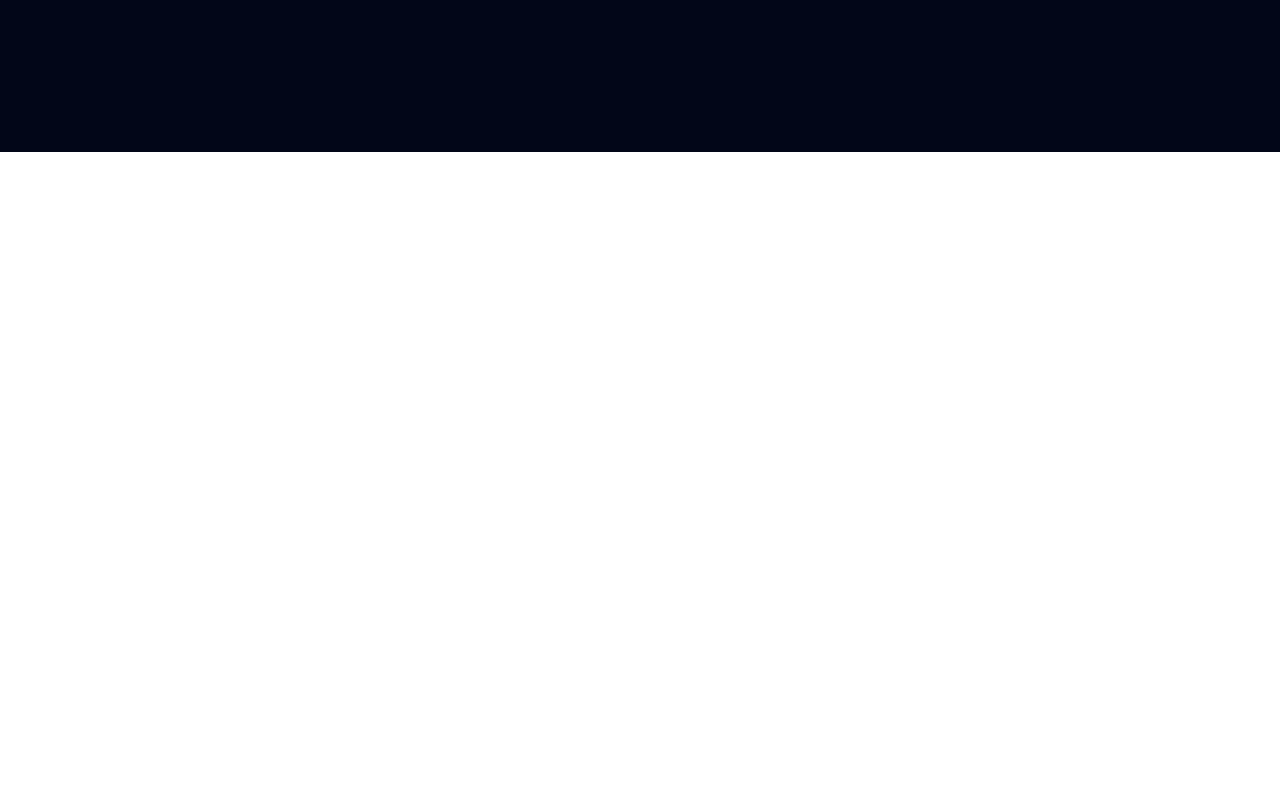
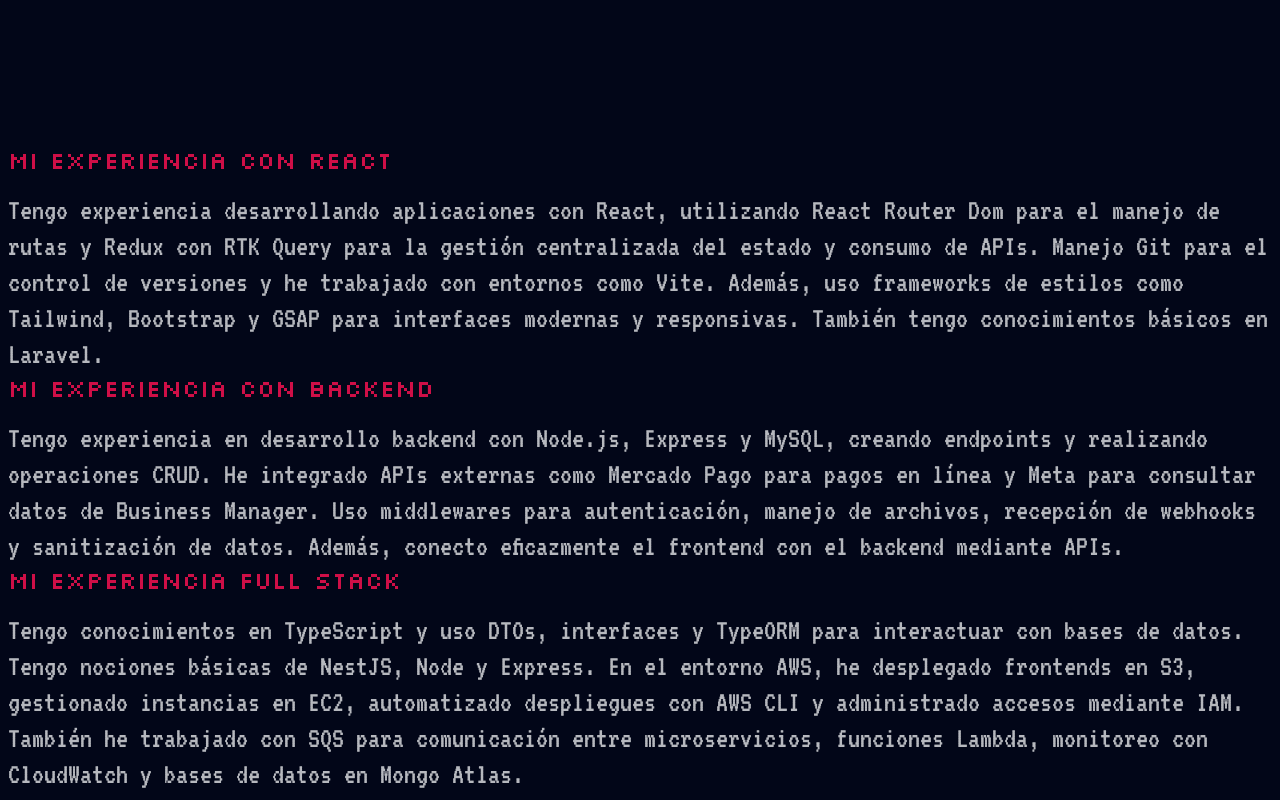
Before and after one commit to BugInTheShell/Portafolio, a React (Vite) app: page / in a window 1280 px wide. Shown: the part 1512-2312 px from the top of the page. Before the commit the page ends 1664 px from the top, so only its background shows below. Built offline with nearby package versions, Linux system fonts and the light colour scheme.

Commit message:
add: (Se añaden secciones de experiencia)

```diff
--- /dev/null
+++ b/src/components/BackendXperience/index.jsx
@@ -0,0 +1,16 @@
+import TitlesH1 from '../TitlesH1'
+
+const BackendXperience = () => {
+  return (
+    <div>
+        <TitlesH1 texto="Mi experiencia con backend" style={"silkscreen-regular"}/>
+        <p className="mt-4 text-3xl text-gray-100/75 vt323-regular">
+            Tengo experiencia en desarrollo backend con Node.js, Express y MySQL, creando endpoints y realizando operaciones CRUD.
+            He integrado APIs externas como Mercado Pago para pagos en línea y Meta para consultar datos de Business Manager.
+            Uso middlewares para autenticación, manejo de archivos, recepción de webhooks y sanitización de datos. Además, conecto eficazmente el frontend con el backend mediante APIs.
+        </p>
+    </div>
+  )
+}
+
+export default BackendXperience
--- /dev/null
+++ b/src/components/FullStackXperience/index.jsx
@@ -0,0 +1,18 @@
+import TitlesH1 from '../TitlesH1'
+
+const FullStackXperience = () => {
+  return (
+    <div>
+        <TitlesH1 texto="Mi experiencia Full Stack" style={"silkscreen-regular"}/>
+        <p className="mt-4 text-3xl text-gray-100/75 vt323-regular">
+            Tengo conocimientos en TypeScript y uso DTOs, interfaces y TypeORM para interactuar con bases de datos.
+            Tengo nociones básicas de NestJS, Node y Express.
+            En el entorno AWS, he desplegado frontends en S3, gestionado instancias en EC2, automatizado despliegues con AWS CLI y administrado accesos mediante IAM.
+            También he trabajado con SQS para comunicación entre microservicios, funciones Lambda, monitoreo con CloudWatch y bases de datos en Mongo Atlas.
+
+        </p>
+    </div>
+  )
+}
+
+export default FullStackXperience
--- /dev/null
+++ b/src/components/ReactXperience/index.jsx
@@ -0,0 +1,16 @@
+import React from 'react'
+import TitlesH1 from '../TitlesH1'
+const ReactXperience = () => {
+  return (
+    <div>
+        <TitlesH1 texto="Mi experiencia con react" style={"silkscreen-regular"}/>
+        <p className="mt-4 text-3xl text-gray-100/75 vt323-regular">
+            Tengo experiencia desarrollando aplicaciones con React, utilizando React Router Dom para el manejo de rutas y Redux con RTK Query para la gestión
+            centralizada del estado y consumo de APIs. Manejo Git para el control de versiones y he trabajado con entornos como Vite. Además, uso frameworks de estilos
+            como Tailwind, Bootstrap y GSAP para interfaces modernas y responsivas. También tengo conocimientos básicos en Laravel.
+        </p>
+    </div>
+  )
+}
+
+export default ReactXperience
--- a/src/components/WebMasterExperience/index.jsx
+++ b/src/components/WebMasterExperience/index.jsx
@@ -7,11 +7,11 @@
         <p className="mt-4 text-3xl text-gray-100/75 vt323-regular">
             Como webmaster, he desarrollado una sólida experiencia en la creación, gestión y mantenimiento de sitios web utilizando WordPress. A lo largo de mi formación y práctica, he aprendido a configurar y personalizar sitios con una amplia variedad de plugins, optimizando tanto su funcionalidad como su rendimiento.
 
-Tengo experiencia en la administración de e-commerces en WordPress, gestionando productos, pedidos y configuraciones específicas para tiendas en línea. Además, sé trabajar con plataformas de hosting como SiteGround, donde he aprendido a administrar sitios web, realizar respaldos automáticos y manuales, y asegurar el correcto funcionamiento del entorno web.
+            Tengo experiencia en la administración de e-commerces en WordPress, gestionando productos, pedidos y configuraciones específicas para tiendas en línea. Además, sé trabajar con plataformas de hosting como SiteGround, donde he aprendido a administrar sitios web, realizar respaldos automáticos y manuales, y asegurar el correcto funcionamiento del entorno web.
 
-Complementando mis conocimientos en CMS, también domino HTML y CSS, lo que me permite realizar ajustes personalizados y diseñar sitios con una estructura limpia y profesional. Asimismo, me especializo en diseños responsivos, asegurando que cada sitio que desarrollo se vea y funcione correctamente en cualquier dispositivo.
+            Complementando mis conocimientos en CMS, también domino HTML y CSS, lo que me permite realizar ajustes personalizados y diseñar sitios con una estructura limpia y profesional. Asimismo, me especializo en diseños responsivos, asegurando que cada sitio que desarrollo se vea y funcione correctamente en cualquier dispositivo.
 
-Mi enfoque es mantener sitios web seguros, actualizados y visualmente atractivos, siempre orientado a una excelente experiencia de usuario.
+            Mi enfoque es mantener sitios web seguros, actualizados y visualmente atractivos, siempre orientado a una excelente experiencia de usuario.
         </p>
     </div>
   )
--- a/src/components/index.jsx
+++ b/src/components/index.jsx
@@ -1,6 +1,9 @@
 import NavBar from "./Navbar";
 import Inicio from "./Inicio";
 import WebMasterExperience from "./WebMasterExperience";
+import ReactXperience from "./ReactXperience";
+import BackendXperience from "./BackendXperience";
+import FullStackXperience from "./FullStackXperience";
 const Index = () => {
   return (
     <div className="bg-slate-950 p-2 overflow-hidden">
@@ -11,6 +14,14 @@
 
       <WebMasterExperience />
 
+      <ReactXperience />
+
+      <BackendXperience/>
+
+      <FullStackXperience/>
+
+
+
     </div>
   );
 };
```
